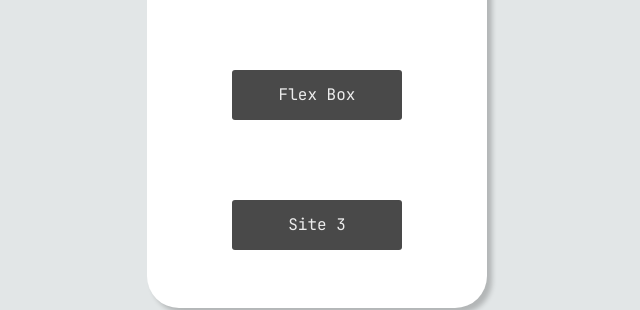
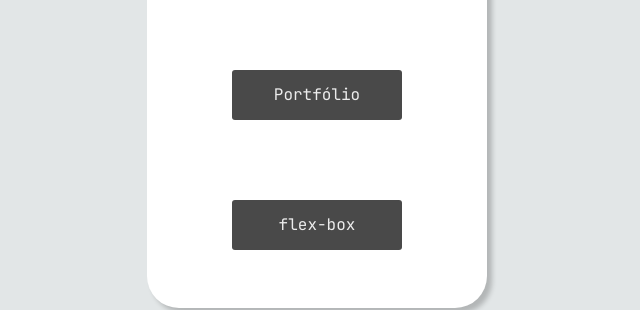
Before and after one commit to cappeLindo/frontend, a plain HTML site: page hospedeiro/index.html in a window 1280 px wide. Shown: the part 273-583 px from the top of the page, 323-963 px from the left. Drawn offline with Linux system fonts and the light colour scheme; a web font is replaced by a local one.

Commit message:
perfection

```diff
--- a/hospedeiro/index.html
+++ b/hospedeiro/index.html
@@ -19,8 +19,8 @@
         <h1 class="site">MEUS SITES</h1>
         <div class="textos">
             <a href="https://cappelindo.github.io/frontend/aurora/" class="button">Aurora</a>
-            <a href="https://cappelindo.github.io/frontend/flex-box/" class="button">Flex Box</a>
-            <a href="https://example.com/site3" class="button">Site 3</a>
+            <a href="https://cappelindo.github.io/frontend/Portfólio/" class="button">Portfólio</a>
+            <a href="https://cappelindo.github.io/frontend/flex-box/" class="button">flex-box</a>
         </div>
     </div>
     <footer class="footer">
```
